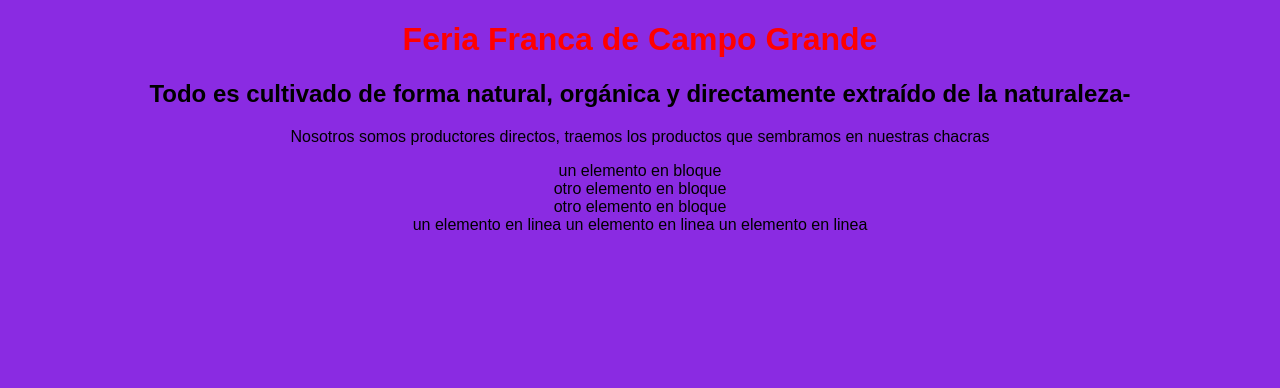
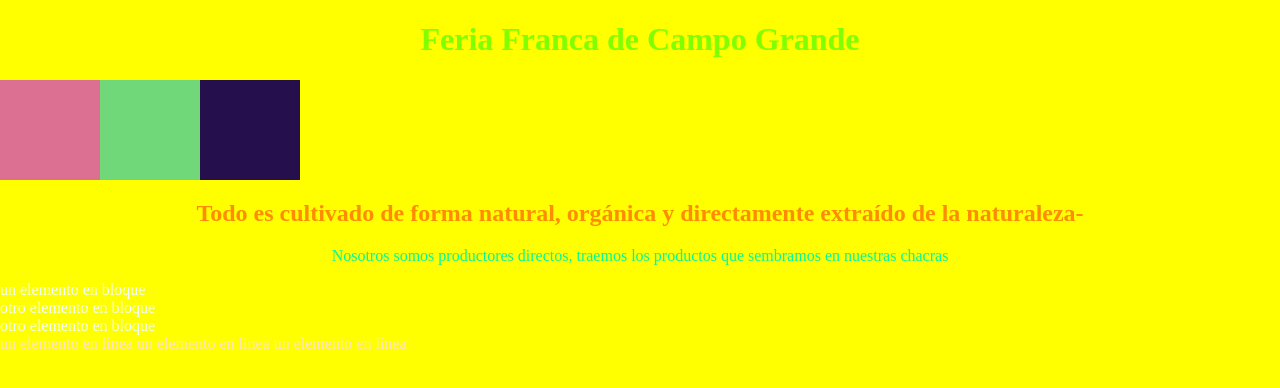
Before and after one commit to FedynaCarlos/express, a website: page views/index.html in a window 1280 px wide. Drawn offline with Linux system fonts and the light colour scheme.

Commit message:
probando css!

```diff
--- a/public/css/styles.css
+++ b/public/css/styles.css
@@ -1,8 +1,53 @@
+*{
+    box-sizing: border-box;
+}
 body {
-    background-color: blueviolet;
-    font-family: sans-serif;
-    text-align: center;
+   margin: 0;
+   background-color: greenyellow;
 }
-h1{
-    color: red;
+@media (min-width:460px) {
+    body {
+        background-color: blue;
+    }
 }
+@media (min-width: 768px) {
+    body{
+        background-color: yellow;
+    }
+}
+.contenedor{
+    display: flex;
+}
+.elemento1{
+    width: 100px;
+    height: 100px;
+    background-color: palevioletred;
+
+}
+.elemento2{
+    width: 100px;
+    height: 100px;
+    background-color: rgb(112, 216, 121);
+
+}
+.elemento3{
+    width: 100px;
+    height: 100px;
+    background-color: rgb(37, 16, 77);
+
+}
+    h1{
+    color: chartreuse;
+}
+h2{
+    color: darkorange;
+}
+p{
+    color: mediumspringgreen;
+}
+div{
+    color: azure;
+}
+span{
+    color: bisque;
+}
--- a/views/index.html
+++ b/views/index.html
@@ -6,11 +6,20 @@
     <meta name="viewport" content="width=device-width, initial-scale=1.0">
     <link rel="stylesheet" href="/css/styles.css">
     <title>Enviando un archivo al navegador</title>
+<meta name="viewport" content="width=devicewid th, initial-scale=1">
 </head>
 <body>
-    <h1 align="center">Feria Franca de Campo Grande</h1>
+<h1 align="center">Feria Franca de Campo Grande</h1>
+<!--<img src="/images/toby.jpg" alt="">
+-->
 
-    <h2 align="center">Todo es cultivado de forma natural, orgánica y directamente extraído de la naturaleza-</h2>
+
+<div class="contenedor">
+<div class="elemento1"></div>
+<div class="elemento2"></div>
+<div class="elemento3"></div>
+</div>
+<h2 align="center">Todo es cultivado de forma natural, orgánica y directamente extraído de la naturaleza-</h2>
     <p align="center">Nosotros somos productores directos, traemos los productos que sembramos en nuestras chacras</p>
     <div>un elemento en bloque</div>
     <div>otro elemento en bloque</div>
@@ -18,5 +27,6 @@
 <span>un elemento en linea</span>
 <span>un elemento en linea</span>
 <span>un elemento en linea</span>
+
 </body>
 </html>
```
Also changed, not shown: public/images/toby.jpg (added).
